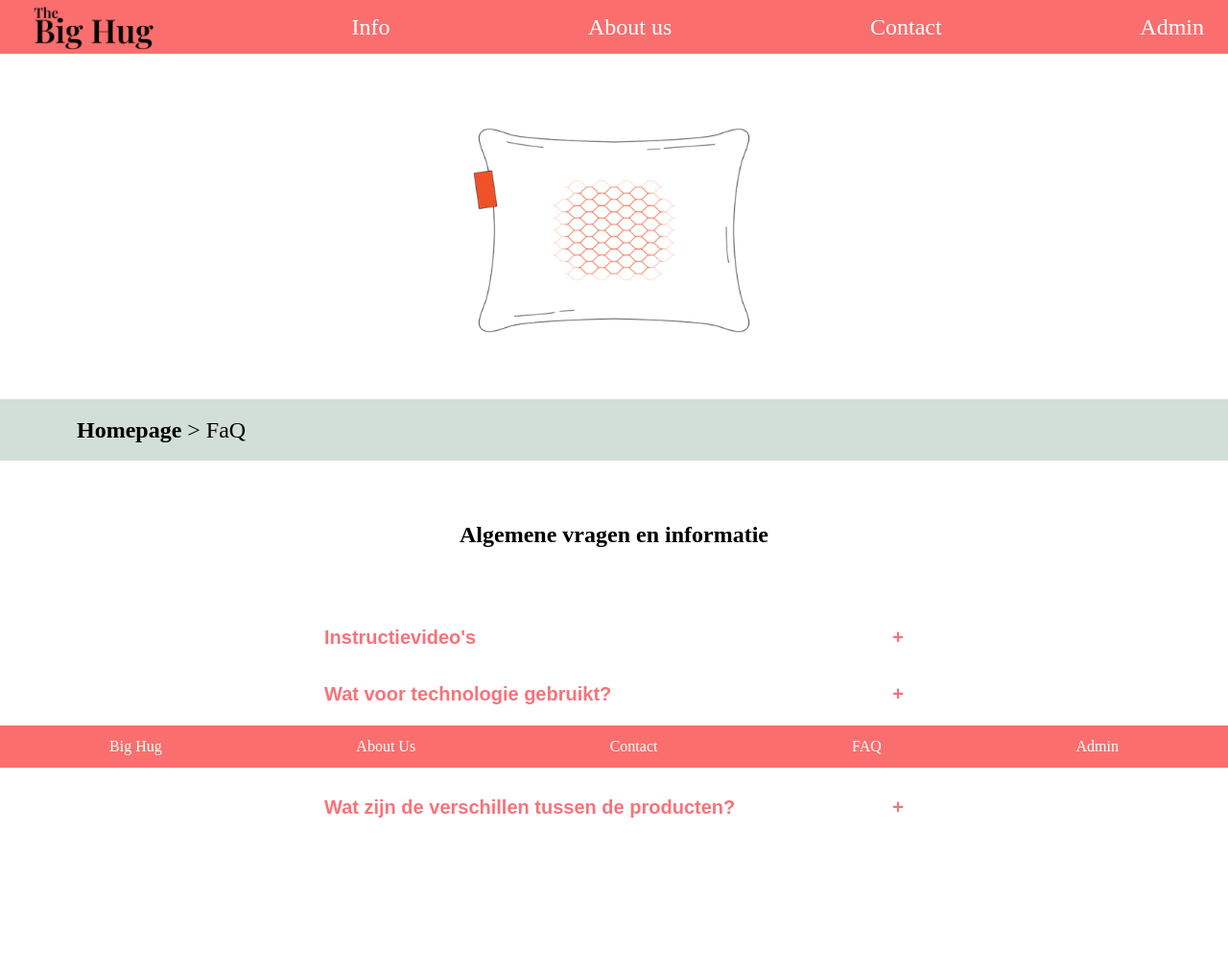
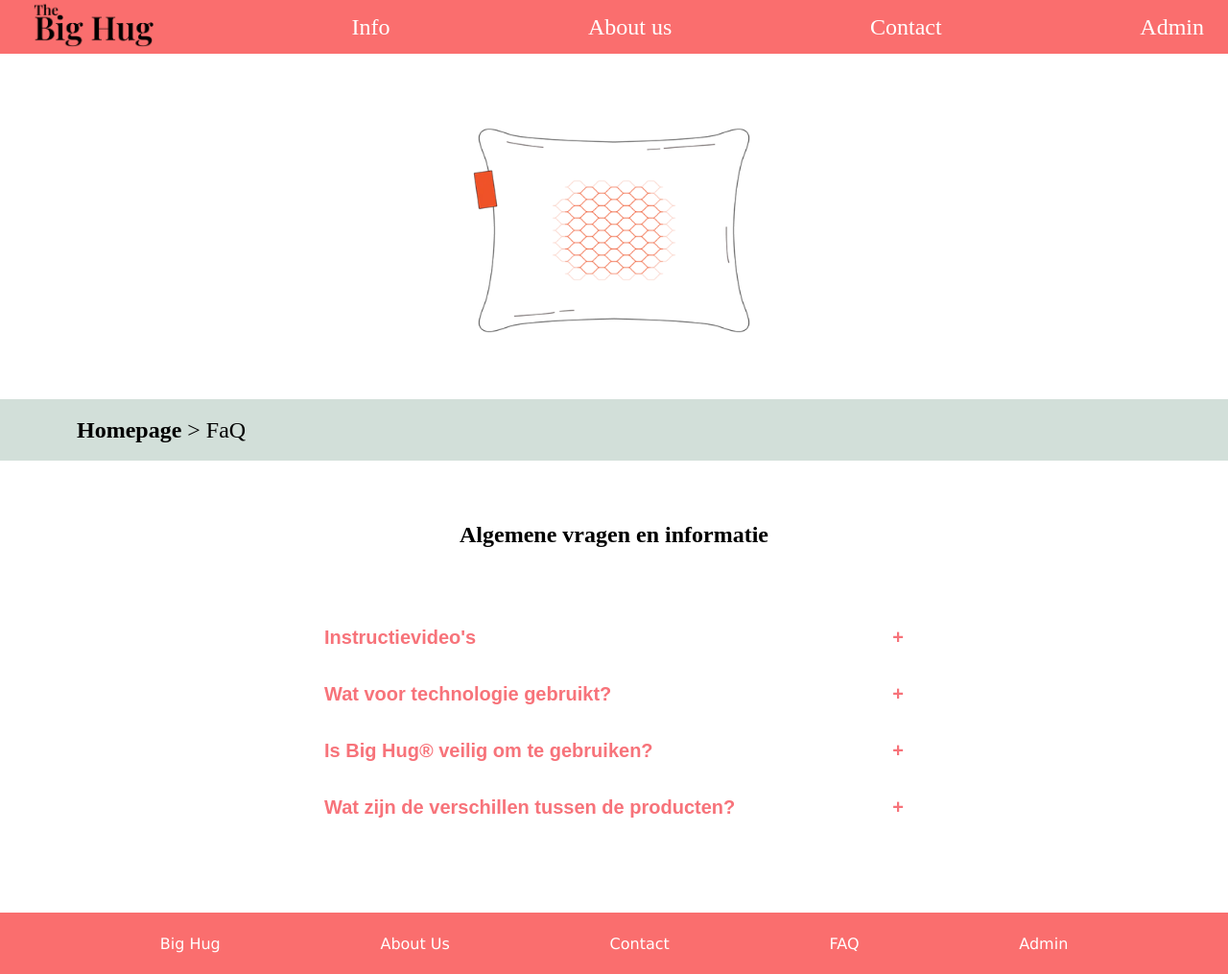
Before and after one commit to QuinnGitt/big-hug-xl, a PHP site: page /faq.php in a window 1280 px wide. Shown: the whole page at 96% size. Before the commit the page ends 852 px from the top, so only its background shows below. Run offline with PHP 8.4, Linux system fonts and the light colour scheme; style sheets or scripts are compiled from the project's sources.

Commit message:
footer responsive gemaakt, veel onnodige regels ook verwijderd

```diff
--- a/css/footer.css
+++ b/css/footer.css
@@ -1,26 +1,16 @@
-.footer {
-  position: fixed;
-  padding: 1%;
-  left: 0;
-  bottom: 0;
-  width: 100%;
+@charset "UTF-8";
+footer .footer_links {
   background-color: #FA6E6E;
-  color: rgb(255, 255, 255);
   text-align: center;
+  height: 4rem;
+  display: flex;
+  justify-content: space-evenly;
+  align-items: center;
 }
-
-.footer__links {
-  justify-content: space-around;
-  display: flex;
-}
-
-ul {
-  list-style-type: none;
-}
-
-a {
-  color: inherit;
+footer a {
+  color: white;
   text-decoration: none;
+  font-family: "Lucida Sans", "Lucida Sans Regular", "Lucida Grande", "Lucida Sans Unicode", Geneva, Verdana,  sans-serif;
 }
 
 /*# sourceMappingURL=footer.css.map */
--- a/faq.php
+++ b/faq.php
@@ -1,5 +1,3 @@
-<?php include "footer.php"?>
-<?php include "header.php"?>
 <!DOCTYPE html>
 <html lang="en">
     <head>
@@ -10,6 +8,7 @@
         <title>FAQ</title>
     </head>
     <body>
+        <?php include "header.php"?>
         <div class="faq-banner">
             <div class="banner">
                 <img src="img\faq-banner.png" alt="">
@@ -55,5 +54,6 @@
         </div>
         </section>
         <script src="js/faq.js"></script>
+        <?php include "footer.php"?>
     </body>
     </html>
--- a/footer.php
+++ b/footer.php
@@ -1,13 +1,47 @@
-    <footer>
-        <div class="footer">
-            <ul class="footer__links">
-            <li><a href="index.php">Big Hug</a></li>
-            <li><a href="aboutUs.php">About Us</a></li>
-            <li><a href="contact.php">Contact</a></li>
-            <li><a href="faq.php">FAQ</a></li>
-            <li><a href="admin.php">Admin</a></li>
-        </ul>
+<footer>
+    <div class="footer_links">
+        <a href="index.php">Big Hug</a>
+        <a href="aboutUs.php">About Us</a>
+        <a href="contact.php">Contact</a>
+        <a href="faq.php">FAQ</a>
+        <a href="admin.php">Admin</a>
     </div>
+
+    <!-- <section>
+        <div class="vragen">
+            <button class="accordion">Instructievideo's</button>
+                <div class="panel">
+                    <p>
+                        Van 'how to' filmpjes tot aan het ontstaan en de werking van een warmtekussen.
+                        Onze producten hebben sinds de oprichting al heel wat ontwikkelingen doorgemaakt om onze Big Hug® fans de beste kwaliteit te kunnen bieden. Daarom werken we hard aan nieuwe filmpjes die uitleg kunnen geven over het gebruik en de werking van je Big Hug® warmtekussen of -deken.
+                        De oudere video's laten we staan omdat je daarmee toch alvast op weg geholpen bent. Het kan dus zijn dat je hier en daar wat 'oude' modellen tegenkomt, die inmiddels niet meer beschikbaar zijn. Binnenkort dus nieuwe video's die helemaal up to date zijn. Stay warm!
+                    </p>
+                </div>
+
+            <button class="accordion">Wat voor technologie gebruikt?</button>
+                <div class="panel">
+                    <p>
+                        Meer dan alleen warmte
+                        Infrarood heeft meer goede effecten dan alleen een lekker warm gevoel. Naast het verwarmen is bewezen dat infraroodlicht de bloedcirculatie verbetert, pijn verminderd, gewrichtsstijfheid tegengaat, ontstekingen vermindert en de huid revitaliseert.
+                    </p>
+                </div>
+            <button class="accordion">Is Big Hug® veilig om te gebruiken?</button>
+                <div class="panel">
+                    <p>
+                        Ja, al onze producten zijn veilig om te gebruiken.
+                        Wij nemen jouw veiligheid serieus. Daarom zijn al onze producten uitgerust met een beveiliging tegen oververhitting. De thermostaat zal tussentijds de warmte generatie uitzetten wanneer de daadwerkelijke temperatuur van de Big Hug® te hoog wordt. Dit voorkomt te hoge temperaturen.
+                    </p>
+                </div>
+            <button class="accordion">Wat zijn de verschillen tussen de producten?</button>
+            <div class="panel">
+                <p>
+                    Wil je een verwarmde onderrug en zitgedeelte? Kies dan voor de Big Hug (XL), deze deken verwarmd beide delen en verwarmen dus meer dan een plek! De Big Hug leg je lekker op je stoel om jezelf te verwarmen. De Big Hug XL past goed bij een wat grotere bureaustoel.
+                </p>
+            </div>
+        </div>
+        </section> -->
 </footer>
 
+<script src="js/faq.js"></script>
+
 <link rel="stylesheet" href="css/footer.css">
--- a/scss/footer.scss
+++ b/scss/footer.scss
@@ -1,18 +1,15 @@
-.footer {
-    position: fixed;
-    padding: 1%;
-    left: 0;
-    bottom: 0;
-    width: 100%;
+footer {
+  .footer_links {
     background-color: #FA6E6E;
-    color: rgb(255, 255, 255);
     text-align: center;
-  } .footer__links {
-    justify-content: space-around;
+    height: 4rem;
     display: flex;
-  } ul {
-    list-style-type: none;
-  } a {
-    color: inherit;
-    text-decoration:none
+    justify-content: space-evenly;
+    align-items: center;
   }
+
+  a {
+    color: white;
+    text-decoration:none;
+    font-family: 'Lucida Sans', 'Lucida Sans Regular', 'Lucida Grande', 'Lucida Sans Unicode', Geneva, Verdana, sans-serif;  }
+}
```
Also changed, not shown: scss/faq.scss (indentation only), 2 other files. Lines whose indentation alone changed are shown as unchanged.
